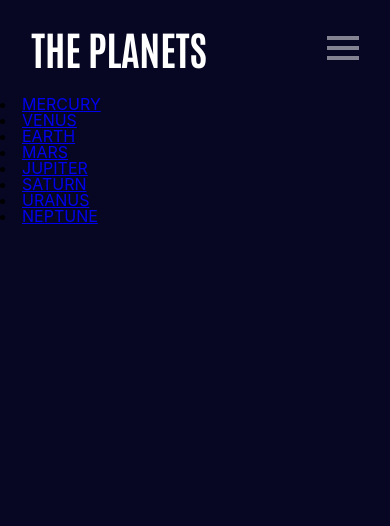
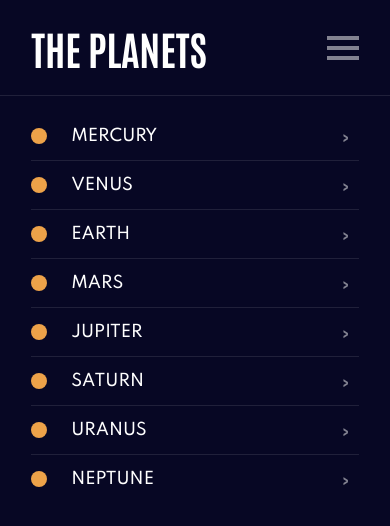
Before and after one commit to jfiora/the-planets, a React (Vite) app: page /mercury in a window 390 px wide. Both pictures are taken after a click on the button 342 px from the left and 48 px from the top of the page. Shown: the top 526 px of the page. Built offline with nearby package versions, Linux system fonts and the light colour scheme.

Commit message:
mobile nav styling

```diff
--- a/src/components/Navbar/Navbar.css
+++ b/src/components/Navbar/Navbar.css
@@ -6,6 +6,8 @@
   height: 6rem;
   padding: 0rem 8%;
 
+  border-bottom: 1px solid rgba(255, 255, 255, 0.1);
+
   /* set this globally */
   background-color: var(--blue-dark);
 }
--- /dev/null
+++ b/src/components/Navbar/NavigationItems/NavigationItem/NavigationItem.css
@@ -0,0 +1,50 @@
+.NavigationItem {
+  position: relative;
+  list-style: none;
+  padding: 1rem 0;
+}
+
+.NavigationItem::after {
+  content: '>';
+  position: absolute;
+  top: 50%;
+  right: 0;
+  width: 1rem;
+  transform: translateY(-50%);
+
+  font-family: var(--ff-secondary);
+  color: var(--grey);
+}
+
+.NavigationItem:not(:last-child) {
+  border-bottom: 1px solid rgba(255, 255, 255, 0.1);
+}
+
+.NavigationItem .navlink {
+  position: relative;
+  padding: 0 0 0 2.5rem;
+}
+
+.NavigationItem .navlink::after {
+  content: '';
+  position: absolute;
+  top: 50%;
+  left: 0;
+  width: 1rem;
+  height: 1rem;
+  transform: translateY(-50%);
+  border-radius: 50px;
+
+  background-color: var(--yellow);
+}
+
+.NavigationItem .navlink,
+.NavigationItem .navlink:active,
+.NavigationItem .navlink:visited {
+  display: block;
+
+  font-family: var(--ff-primary);
+  font-size: var(--fs-base);
+  text-decoration: none;
+  color: #fff;
+}
--- a/src/components/Navbar/NavigationItems/NavigationItem/NavigationItem.jsx
+++ b/src/components/Navbar/NavigationItems/NavigationItem/NavigationItem.jsx
@@ -1,10 +1,13 @@
 import React from 'react';
 import { NavLink } from 'react-router-dom';
+import './NavigationItem.css';
 
 export default function NavigationItem({ path, name }) {
   return (
-    <li>
-      <NavLink to={path}>{name.toUpperCase()}</NavLink>
+    <li className="NavigationItem">
+      <NavLink to={path} className="navlink">
+        {name.toUpperCase()}
+      </NavLink>
     </li>
   );
 }
--- a/src/components/Navbar/NavigationItems/NavigationItems.css
+++ b/src/components/Navbar/NavigationItems/NavigationItems.css
@@ -17,6 +17,7 @@
   left: 0;
   width: 100%;
   height: calc(100vh - 6rem);
+  padding: 1rem 8%;
 
   /* change this after page bg setup */
   background-color: var(--blue-dark);
--- a/src/components/Navbar/NavigationItems/NavigationItems.jsx
+++ b/src/components/Navbar/NavigationItems/NavigationItems.jsx
@@ -17,7 +17,10 @@ export default function NavigationItems() {
         <div className="hamburguer-bar"></div>
         <div className="hamburguer-bar"></div>
       </div>
-      <nav className="navmenu" hidden={!isOpen}>
+      <nav
+        className="navmenu"
+        hidden={!isOpen}
+        onClick={() => setIsOpen(!isOpen)}>
         <NavigationItem path={routes.mercury} name="mercury" />
         <NavigationItem path={routes.venus} name="venus" />
         <NavigationItem path={routes.earth} name="earth" />
```
